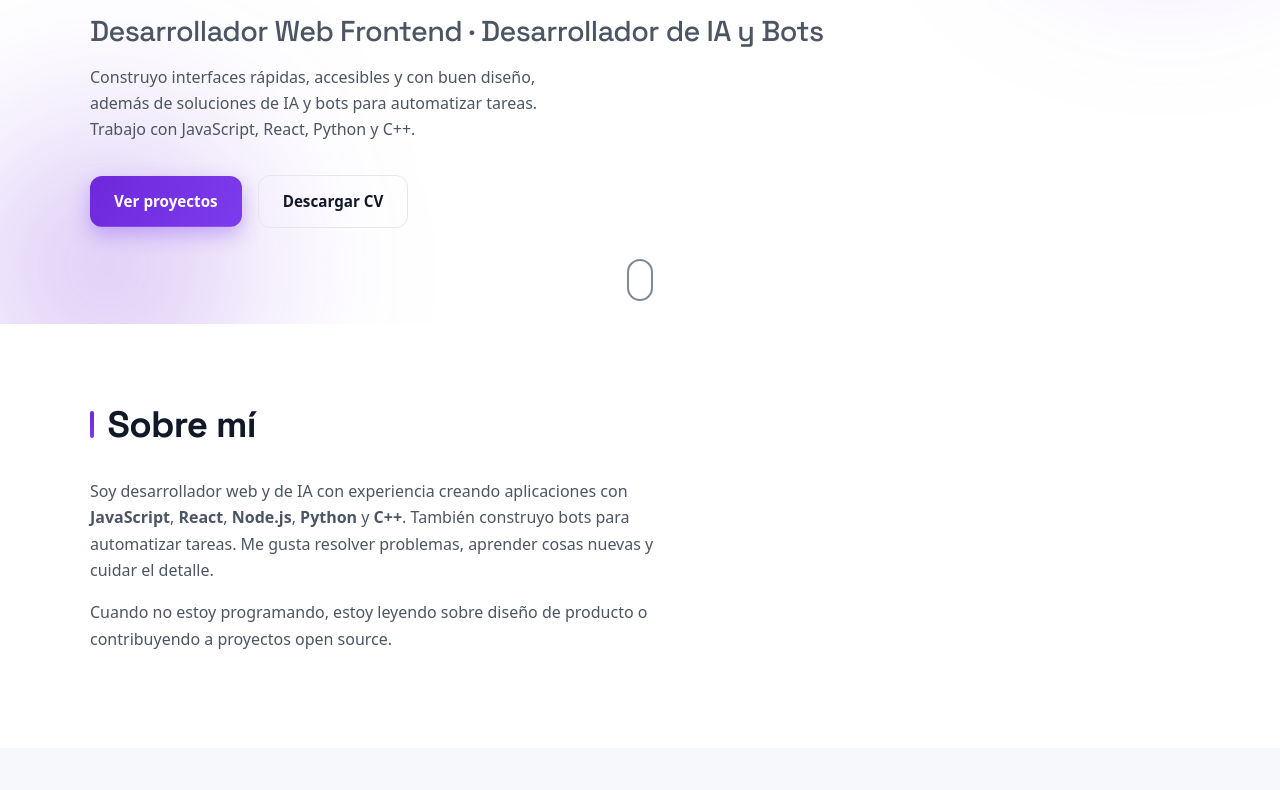
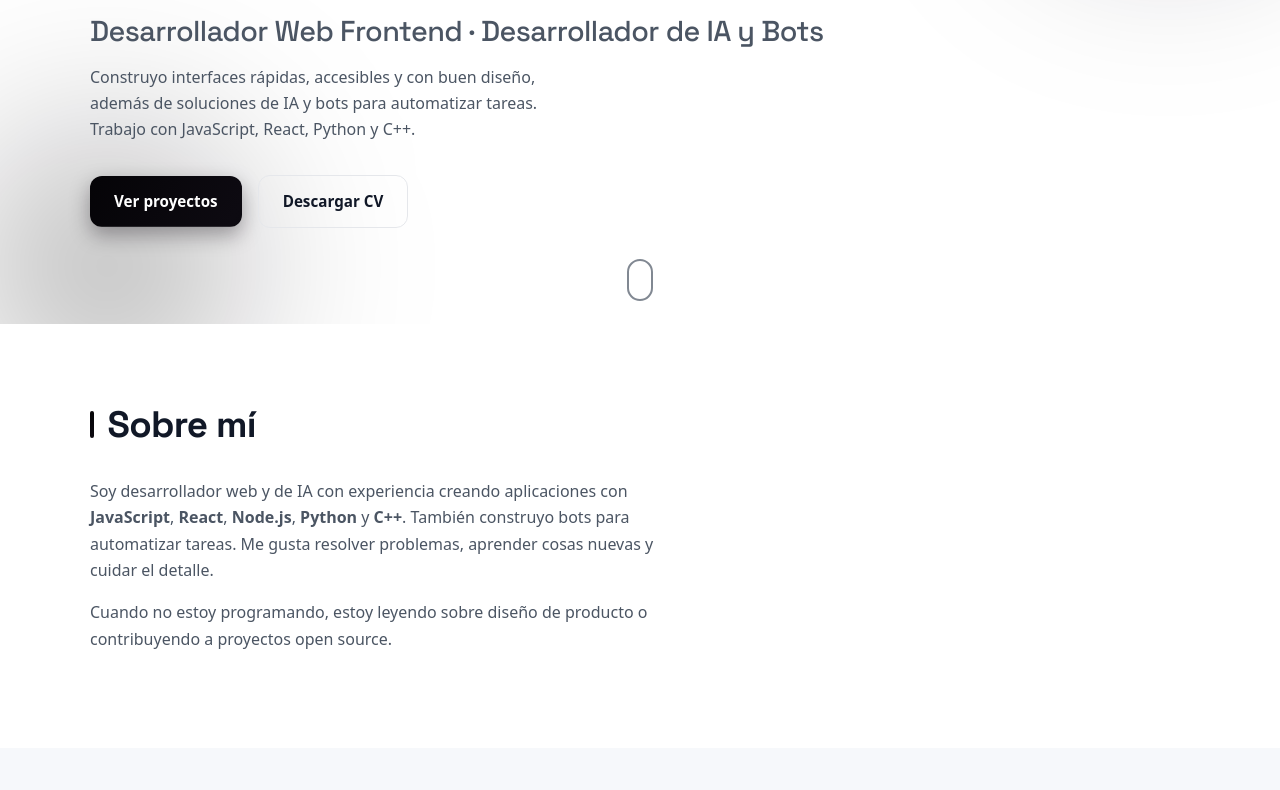
Before and after one commit to fabianrobertomontesrodriguez6-netizen/Portafolio, a plain HTML site: page index.html in a window 1280 px wide. Shown: the part 348-1138 px from the top of the page. Drawn offline with Linux system fonts and the light colour scheme.

Commit message:
Portafolio semiterminado
Solo falta agregar efectos visuales y nada mas

```diff
--- a/statics/styles.css
+++ b/statics/styles.css
@@ -4,8 +4,8 @@
   --bg-alt: #f6f8fb;
   --text: #111827;
   --text-muted: #4b5563;
-  --primary: #7c3aed;
-  --primary-dark: #6d28d9;
+  --primary: #0d0a11;
+  --primary-dark: #050407;
   --card: #ffffff;
   --border: #e5e7eb;
   --shadow: 0 6px 24px rgba(0, 0, 0, 0.06);
```
